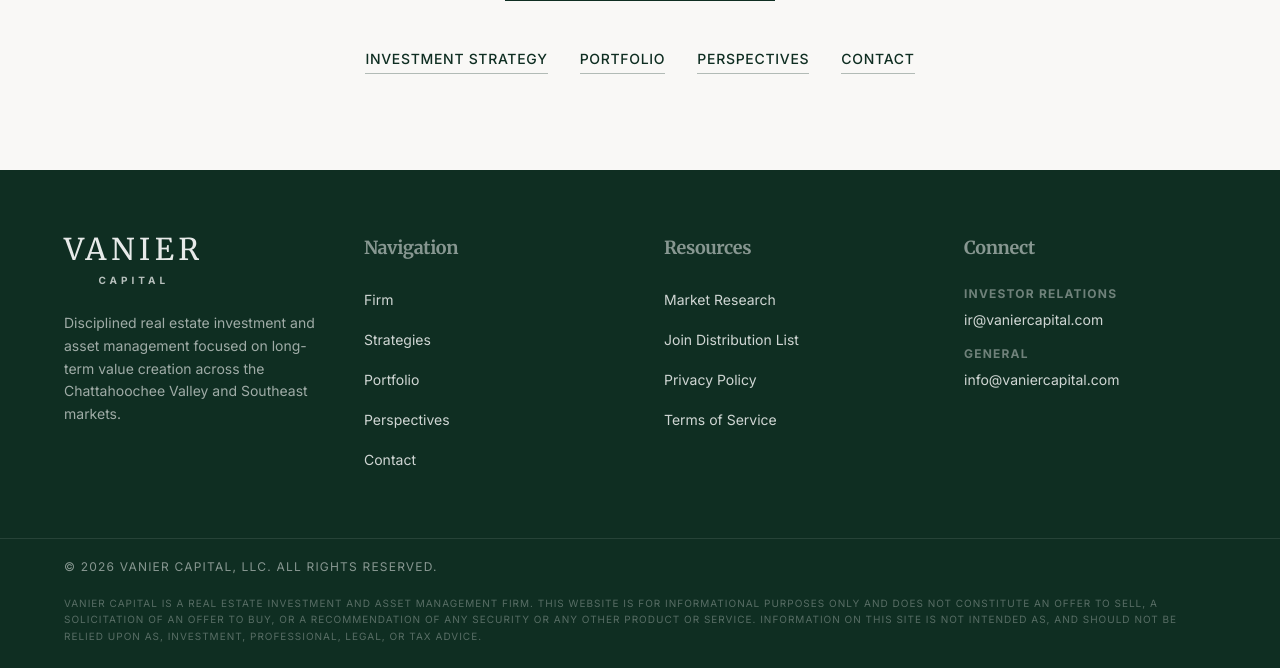
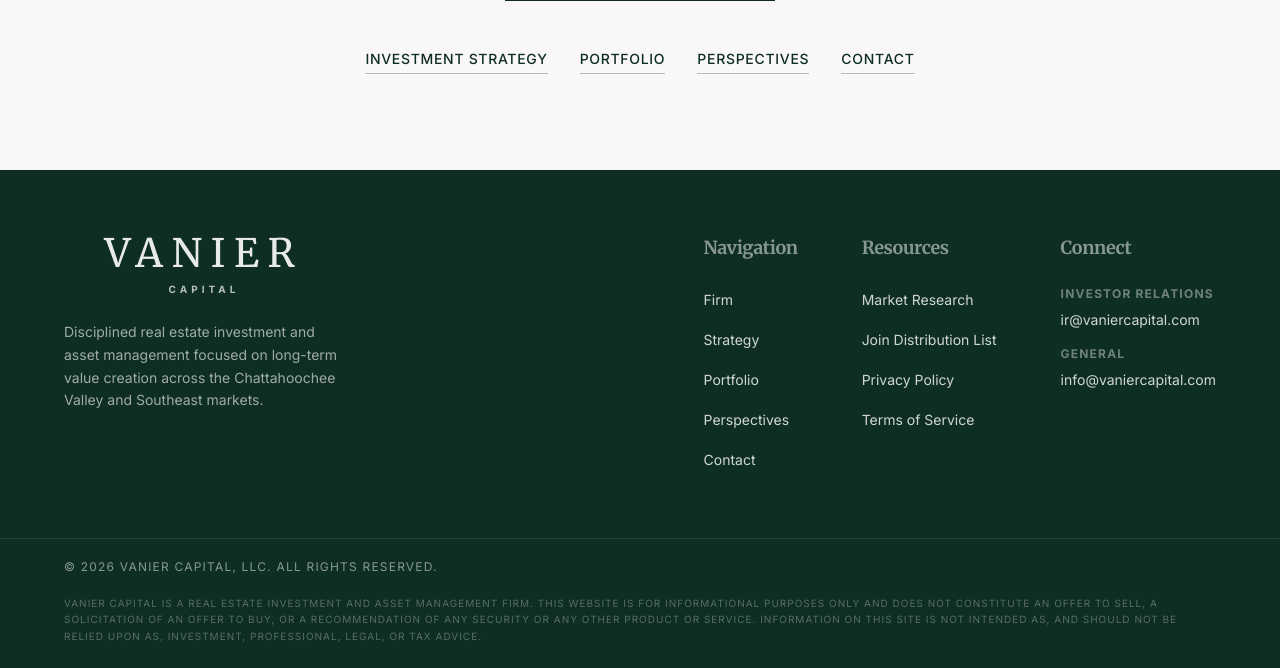
Before and after one commit to johnbyers1218/vanier-capital, a Node project: template views/404.ejs in a window 1280 px wide. Shown: the part 605-1273 px from the top of the page. Run offline with Node 20 templates, Linux system fonts and the light colour scheme; the template is opened without the code that fills it, so the values that code supplies are empty; some libraries are stand-ins or nearby versions.

Commit message:
feat: footer changes

```diff
--- a/routes/publicRoutes.js
+++ b/routes/publicRoutes.js
@@ -239,7 +239,7 @@
             slug: 'matthew-moellering',
             fullName: 'Matthew Moellering',
             role: 'Partner, Chief Executive Officer',
-            shortBio: 'Mat sets the strategic vision for Vanier Capital, guiding macro-market thesis development, firm operations, and long-term portfolio structuring.',
+            shortBio: 'Matt sets the strategic vision for Vanier Capital, guiding macro-market thesis development, firm operations, and long-term portfolio structuring.',
             avatarUrl: '/images/MoeBW.png',
             education: [
                 'B.S. Economics, United States Military Academy at West Point'
--- a/views/partials/footer.ejs
+++ b/views/partials/footer.ejs
@@ -7,32 +7,37 @@
 <!-- ======================================== -->
 <footer class="bg-[#0f2e22] text-white mt-0">
     <div class="mx-auto max-w-screen-xl px-6 md:px-16 py-12 md:py-16">
-        <div class="grid grid-cols-1 sm:grid-cols-2 md:grid-cols-4 gap-8 md:gap-12">
+        <div class="flex flex-col md:flex-row gap-8 md:gap-12">
 
-            <!-- Column 1: Brand -->
-            <div>
-                <a href="/" class="inline-flex flex-col items-center mb-6">
-                    <span class="font-serif text-3xl text-white tracking-[0.15em] uppercase leading-none">VANIER</span>
-                    <span class="font-sans text-[10px] font-bold text-white/70 uppercase tracking-[0.4em] mt-2">CAPITAL</span>
+            <!-- Brand Column (Left) -->
+            <div class="md:max-w-[280px] shrink-0">
+                <div class="mb-6" style="max-width: 280px;">
+                    <a href="/" class="block">
+                        <span class="font-serif text-white uppercase leading-none block w-full text-center" style="font-size: 2.45rem; letter-spacing: 0.22em;">VANIER</span>
+                        <span class="font-sans text-[10px] font-bold text-white/70 uppercase tracking-[0.4em] mt-2 block text-center">CAPITAL</span>
                     </a>
+                </div>
                 <p class="font-sans text-sm text-white/60 leading-relaxed">
                     Disciplined real estate investment and asset management focused on long-term value creation across the Chattahoochee Valley and Southeast markets.
                 </p>
             </div>
 
-            <!-- Column 2: Navigation -->
+            <!-- Link Columns Group (Right-Justified) -->
+            <div class="flex flex-col sm:flex-row gap-8 md:gap-16 md:ml-auto">
+
+                <!-- Column: Navigation -->
                 <div>
                     <h3 class="font-serif text-lg text-white/50 mb-6">Navigation</h3>
                     <ul class="space-y-3">
                         <li><a href="/firm/overview" class="font-sans text-sm text-white/80 hover:text-white transition-colors py-1 block">Firm</a></li>
-                    <li><a href="/strategies" class="font-sans text-sm text-white/80 hover:text-white transition-colors py-1 block">Strategies</a></li>
+                        <li><a href="/strategies" class="font-sans text-sm text-white/80 hover:text-white transition-colors py-1 block">Strategy</a></li>
                         <li><a href="/portfolio" class="font-sans text-sm text-white/80 hover:text-white transition-colors py-1 block">Portfolio</a></li>
                         <li><a href="/perspectives" class="font-sans text-sm text-white/80 hover:text-white transition-colors py-1 block">Perspectives</a></li>
                         <li><a href="/contact" class="font-sans text-sm text-white/80 hover:text-white transition-colors py-1 block">Contact</a></li>
                     </ul>
                 </div>
 
-            <!-- Column 3: Resources -->
+                <!-- Column: Resources -->
                 <div>
                     <h3 class="font-serif text-lg text-white/50 mb-6">Resources</h3>
                     <ul class="space-y-3">
@@ -43,7 +48,7 @@
                     </ul>
                 </div>
 
-            <!-- Column 4: Contact -->
+                <!-- Column: Connect -->
                 <div>
                     <h3 class="font-serif text-lg text-white/50 mb-6">Connect</h3>
                     <ul class="space-y-3">
@@ -57,6 +62,8 @@
                         </li>
                     </ul>
                 </div>
+
+            </div><!-- /Link Columns Group -->
 
         </div>
     </div>
```
Also changed, not shown: public/css/style.css. Lines whose indentation alone changed are shown as unchanged.
